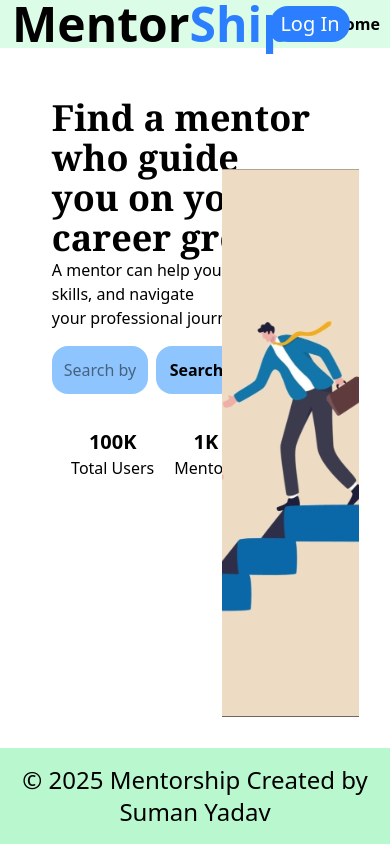
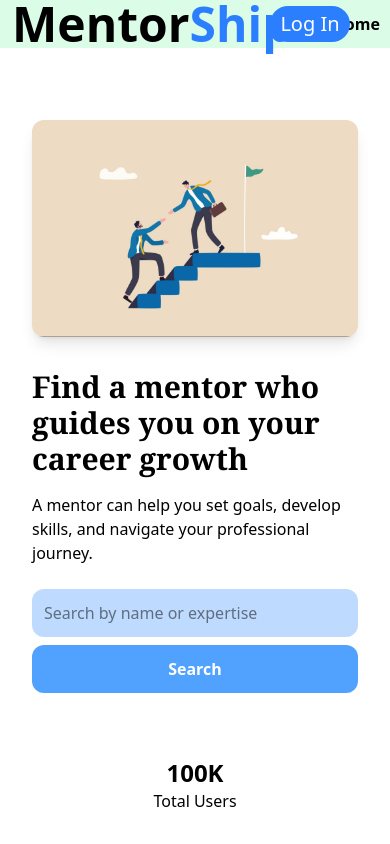
Before and after one commit to Ydv-Suman/MentorShip, a React (Vite) app: page / in a window 390 px wide. Shown: the top 844 px of the page. Built offline with nearby package versions, Linux system fonts and the light colour scheme.

Commit message:
making landing page responsive

```diff
--- a/src/route/LandingPage.jsx
+++ b/src/route/LandingPage.jsx
@@ -1,13 +1,12 @@
 import NavBar from "../components/NavBar";
 import Footer from "../components/Footer";
-import { Link } from "react-router-dom";
-import image from "../assets/mentorship.jpg"
 import { useState } from "react";
 import mentors from "../mentorsData.json";
+import image from "../assets/mentorship.jpg";
 
 function LandingPage() {
   const [query, setQuery] = useState("");
-  const [results, setResults] = useState(null); // null = no search yet
+  const [results, setResults] = useState(null);
 
   const handleSearch = () => {
     const filtered = mentors.filter((mentor) =>
@@ -18,33 +17,35 @@ function LandingPage() {
   };
 
   return (
-    <div>
-      <div className="mt-[5%] ml-[10%]">
-        <p className="font-semibold text-4xl font-serif">
-          Find a mentor who guide <br />you on your career growth
+    <div className="max-w-screen-xl mx-auto px-4 py-10">
+      <div className="flex flex-col-reverse lg:flex-row items-center gap-8">
+        {/* Left: Text + Search */}
+        <div className="flex-1">
+          <h1 className="text-3xl sm:text-4xl lg:text-5xl font-semibold font-serif mb-4">
+            Find a mentor who guides <br className="hidden sm:block" /> you on your career growth
+          </h1>
+          <p className="mb-2">
+            A mentor can help you set goals, develop skills, and navigate <br className="hidden sm:block" />
+            your professional journey.
           </p>
-        <p>
-          A mentor can help you set goal, develop skills, and navigate <br />
-          your professional journey
-        </p>
-        <p>
+          <div className="mt-6 flex flex-col sm:flex-row gap-2">
             <input
               type="text"
               value={query}
               onChange={(e) => setQuery(e.target.value)}
               placeholder="Search by name or expertise"
-            className="p-3 rounded-2xl w-[30%] bg-blue-300 mt-[5%] mr-2"
+              className="p-3 rounded-xl bg-blue-200 w-full sm:w-2/3"
             />
             <button
               onClick={handleSearch}
-            className="cursor-pointer bg-blue-300 font-semibold w-20 h-12 p-2 rounded-2xl text-center justify-center"
+              className="bg-blue-400 hover:bg-blue-500 text-white font-semibold px-6 py-3 rounded-xl"
             >
               Search
             </button>
-        </p>
+          </div>
 
           {results && (
-          <div className="mt-6 bg-white p-4 rounded-xl shadow w-[90%]">
+            <div className="mt-6 bg-white p-4 rounded-xl shadow">
               {results.length > 0 ? (
                 <>
                   <h3 className="text-lg font-bold mb-2">Results:</h3>
@@ -63,27 +64,31 @@ function LandingPage() {
           )}
         </div>
 
-      <div className="mt-[9%] ml-[6%]">
-      <div className="flex flex-row gap-5 mt-[10%] ml-[10%] ont-semibold text-l">
-          <div className="flex flex-col text-center ">
-            <p className="font-semibold text-xl">100K </p>
-            <p>Total Users </p>
-          </div>
-          <div className="flex flex-col text-center ">
-            <p className="font-semibold text-xl">1K </p>
-            <p>Mentors</p>
-          </div>
-          <div className="flex flex-col text-center">
-            <p className="font-semibold text-xl">5K </p>
-            <p>Active Users </p>
-          </div>
+        {/* Right: Image */}
+        <div className="flex-1">
+          <img
+            src={image}
+            alt="Mentorship"
+            className="w-full h-auto rounded-xl shadow-lg object-cover"
+          />
         </div>
       </div>
 
-      <div
-        className="absolute top-[20%] right-[8%] w-[35%] h-[65%] bg-cover bg-center"
-        style={{ backgroundImage: `url(${image})` }}
-      ></div>
+      {/* Stats Section */}
+      <div className="mt-16 grid grid-cols-1 sm:grid-cols-3 gap-8 text-center">
+        <div>
+          <p className="text-2xl font-semibold">100K</p>
+          <p>Total Users</p>
+        </div>
+        <div>
+          <p className="text-2xl font-semibold">1K</p>
+          <p>Mentors</p>
+        </div>
+        <div>
+          <p className="text-2xl font-semibold">5K</p>
+          <p>Active Users</p>
+        </div>
+      </div>
     </div>
   );
 }
```
Lines whose indentation alone changed are shown as unchanged.
